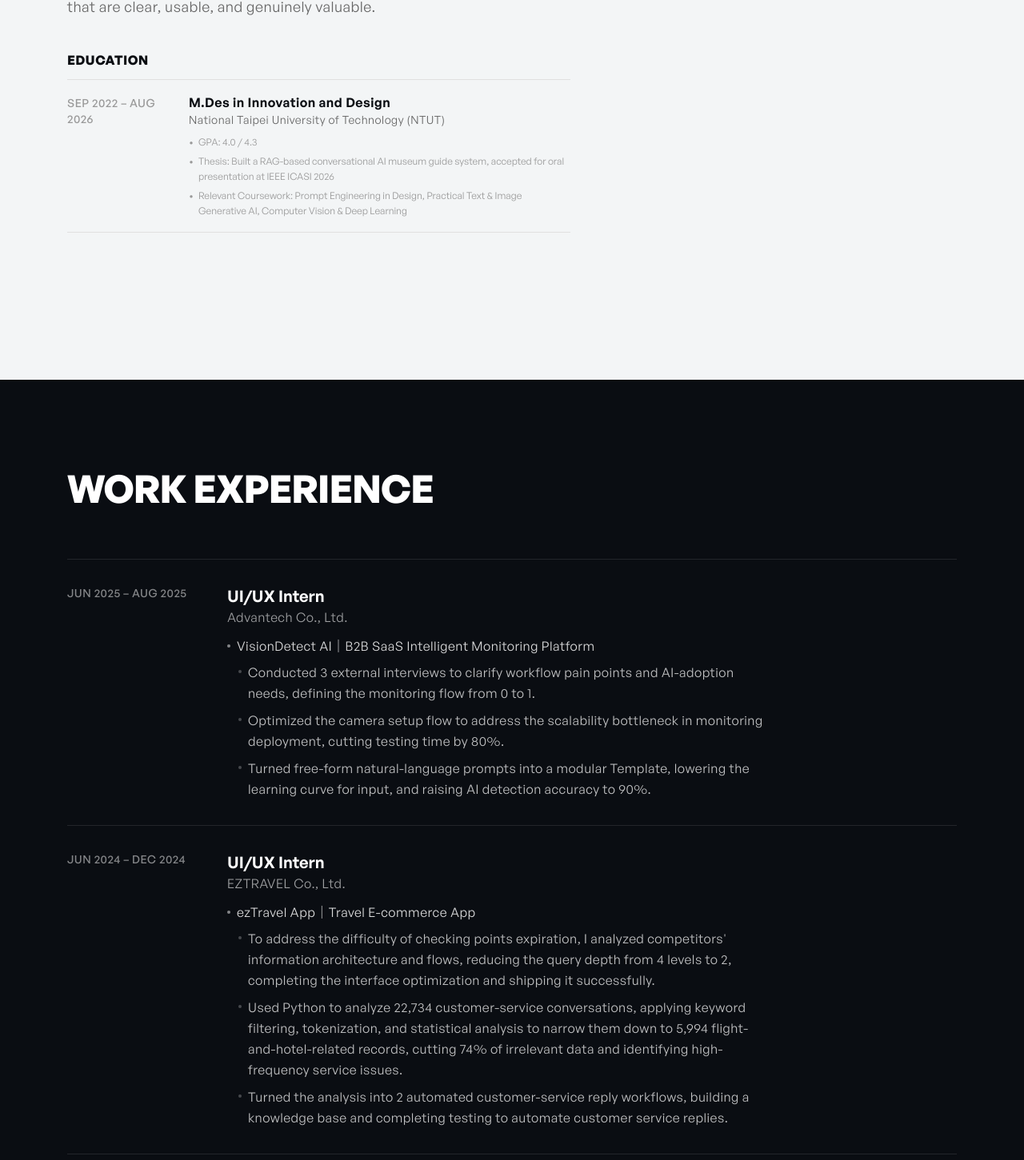
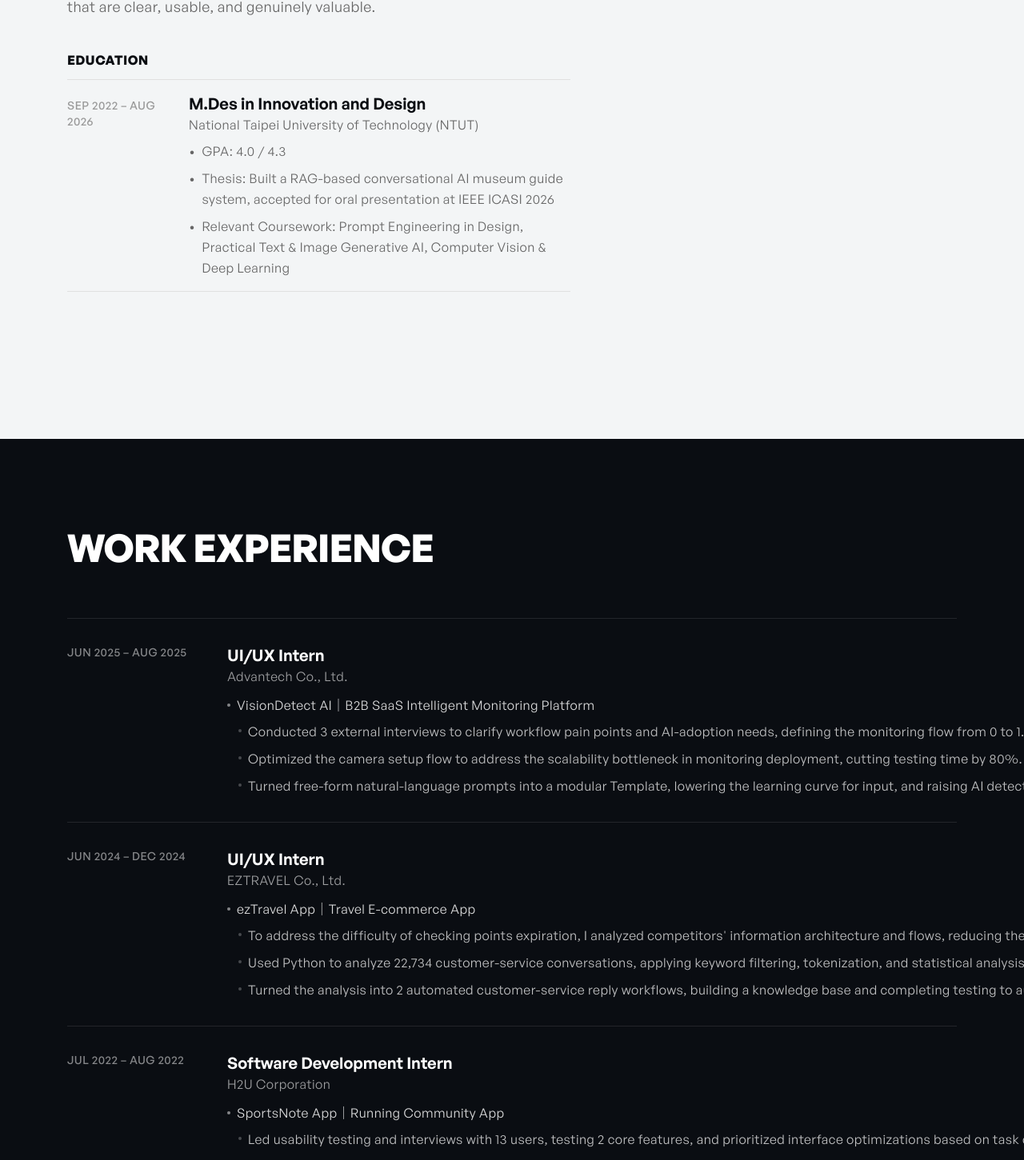
Before and after one commit to Rueilling2085/launchfolio-portfolio, a Next.js app: page / in a window 1280 px wide. Shown: the part 5059-6510 px from the top of the page at 80% size. Built offline with nearby package versions, Linux system fonts and the light colour scheme; a web font is replaced by a local one.

Commit message:
content: remove trailing periods from bullets, force single-line rendering on wide screens

```diff
--- a/src/components/sections/AboutSection.tsx
+++ b/src/components/sections/AboutSection.tsx
@@ -49,12 +49,12 @@ export function AboutSection() {
                             {entry.dates}
                           </span>
                           <div>
-                            <p className="text-base font-semibold text-ink">{entry.title[lang]}</p>
-                            <p className="text-sm text-muted">{entry.org[lang]}</p>
+                            <p className="text-lg font-semibold text-ink md:text-xl">{entry.title[lang]}</p>
+                            <p className="text-base text-muted">{entry.org[lang]}</p>
                             {entry.details && (
-                              <ul className="mt-2 flex flex-col gap-1">
+                              <ul className="mt-2 flex flex-col gap-2">
                                 {entry.details.map((detail) => (
-                                  <li key={detail.zh} className="flex gap-1.5 text-xs leading-relaxed text-muted-2">
+                                  <li key={detail.zh} className="flex gap-2 text-base leading-relaxed text-muted 2xl:whitespace-nowrap">
                                     <span className="shrink-0" aria-hidden="true">
                                       •
                                     </span>
--- a/src/components/sections/WorkExperience.tsx
+++ b/src/components/sections/WorkExperience.tsx
@@ -33,11 +33,11 @@ export function WorkExperience() {
                   <span className="shrink-0 text-sm font-medium text-white/50 sm:w-40">
                     {job.dates}
                   </span>
-                  <div className="max-w-2xl">
+                  <div className="max-w-4xl">
                     <p className="text-lg font-semibold text-white md:text-xl">{job.title[lang]}</p>
                     <p className="text-base text-white/60">{job.company[lang]}</p>
                     {job.project && (
-                      <p className="mt-3 flex items-start gap-2 text-base text-white/85">
+                      <p className="mt-3 flex items-start gap-2 text-base text-white/85 xl:whitespace-nowrap">
                         <span className="mt-2.5 h-1 w-1 shrink-0 rounded-full bg-white/50" aria-hidden="true" />
                         {job.project[lang]}
                       </p>
@@ -45,7 +45,7 @@ export function WorkExperience() {
                     <div className={`flex flex-col gap-2 ${job.project ? "mt-2 pl-3.5" : "mt-3"}`}>
                       {job.points.map((point, pi) => (
                         <RevealOnScroll key={point.zh} delay={0.1 + pi * 0.1}>
-                          <p className="flex items-start gap-2 text-base leading-relaxed text-white/75">
+                          <p className="flex items-start gap-2 text-base leading-relaxed text-white/75 xl:whitespace-nowrap">
                             <span className="mt-2.5 h-1 w-1 shrink-0 rounded-full bg-white/25" aria-hidden="true" />
                             {point[lang]}
                           </p>
--- a/src/lib/data.ts
+++ b/src/lib/data.ts
@@ -2813,16 +2813,16 @@ export const workExperience = [
     color: "#045CC4",
     points: [
       {
-        zh: "進行 3 場外部訪談，釐清工作流程痛點與 AI 導入需求，從 0–1 定義出監控流程。",
+        zh: "進行 3 場外部訪談，釐清工作流程痛點與 AI 導入需求，從 0–1 定義出監控流程",
         en: "Conducted 3 external interviews to clarify workflow pain points and AI-adoption needs, defining the monitoring flow from 0 to 1.",
       },
       {
-        zh: "優化影像設定流程，解決監控部署的擴展性瓶頸，使測試時間降低 80%。",
+        zh: "優化影像設定流程，解決監控部署的擴展性瓶頸，使測試時間降低 80%",
         en: "Optimized the camera setup flow to address the scalability bottleneck in monitoring deployment, cutting testing time by 80%.",
       },
       {
-        zh: "將自然語言 Prompt 轉為模組化 Template，降低輸入學習成本，並將 AI 判讀準確率提升至 90%。",
-        en: "Turned free-form natural-language prompts into a modular Template, lowering the learning curve for input, and raising AI detection accuracy to 90%.",
+        zh: "將自然語言 Prompt 轉為模組化 Template，降低輸入學習成本，並將 AI 判讀準確率提升至 90%",
+        en: "Turned free-form natural-language prompts into a modular Template, lowering the learning curve for input, and raising AI detection accuracy to 90%",
       },
     ],
   },
@@ -2835,16 +2835,16 @@ export const workExperience = [
     color: "#21B30B",
     points: [
       {
-        zh: "針對點數效期難以查詢的問題，透過分析競品的資訊架構與流程，將查詢層級由 4 層降至 2 層，完成介面優化並成功上線。",
-        en: "To address the difficulty of checking points expiration, I analyzed competitors' information architecture and flows, reducing the query depth from 4 levels to 2, completing the interface optimization and shipping it successfully.",
+        zh: "針對點數效期難以查詢的問題，透過分析競品的資訊架構與流程，將查詢層級由 4 層降至 2 層，完成介面優化並成功上線",
+        en: "To address the difficulty of checking points expiration, I analyzed competitors' information architecture and flows, reducing the query depth from 4 levels to 2, completing the interface optimization and shipping it successfully",
       },
       {
-        zh: "運用 Python 分析 22,734 則客服對話，透過關鍵字篩選、分詞與統計，收斂至 5,994 則機酒相關資料，降低 74% 無關資訊並辨識高頻客服問題。",
-        en: "Used Python to analyze 22,734 customer-service conversations, applying keyword filtering, tokenization, and statistical analysis to narrow them down to 5,994 flight-and-hotel-related records, cutting 74% of irrelevant data and identifying high-frequency service issues.",
+        zh: "運用 Python 分析 22,734 則客服對話，透過關鍵字篩選、分詞與統計，收斂至 5,994 則機酒相關資料，降低 74% 無關資訊並辨識高頻客服問題",
+        en: "Used Python to analyze 22,734 customer-service conversations, applying keyword filtering, tokenization, and statistical analysis to narrow them down to 5,994 flight-and-hotel-related records, cutting 74% of irrelevant data and identifying high-frequency service issues",
       },
       {
-        zh: "將分析結果轉化為 2 套客服自動回覆流程，建立知識庫並完成測試，實現客服回覆自動化。",
-        en: "Turned the analysis into 2 automated customer-service reply workflows, building a knowledge base and completing testing to automate customer service replies.",
+        zh: "將分析結果轉化為 2 套客服自動回覆流程，建立知識庫並完成測試，實現客服回覆自動化",
+        en: "Turned the analysis into 2 automated customer-service reply workflows, building a knowledge base and completing testing to automate customer service replies",
       },
     ],
   },
@@ -2857,12 +2857,12 @@ export const workExperience = [
     color: "#8B5CF6",
     points: [
       {
-        zh: "主導 13 位易用性測試與訪談，測試 2 項核心功能，依據任務完成時間與錯誤率分析結果，排定介面優化的優先順序。",
-        en: "Led usability testing and interviews with 13 users, testing 2 core features, and prioritized interface optimizations based on task completion time and error rate analysis.",
+        zh: "主導 13 位易用性測試與訪談，測試 2 項核心功能，依據任務完成時間與錯誤率分析結果，排定介面優化的優先順序",
+        en: "Led usability testing and interviews with 13 users, testing 2 core features, and prioritized interface optimizations based on task completion time and error rate analysis",
       },
       {
-        zh: "成功解決 2 項重要的介面問題，並維護與更新設計系統，確保使用體驗一致。",
-        en: "Successfully resolved 2 major interface issues, and maintained and updated the design system to ensure a consistent user experience.",
+        zh: "成功解決 2 項重要的介面問題，並維護與更新設計系統，確保使用體驗一致",
+        en: "Successfully resolved 2 major interface issues, and maintained and updated the design system to ensure a consistent user experience",
       },
     ],
   },
```
